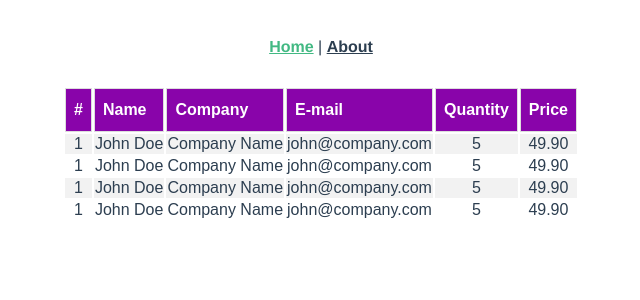
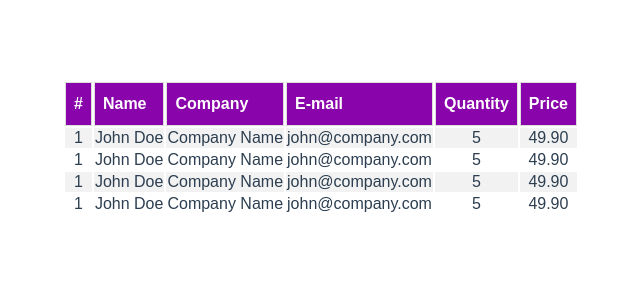
Before and after one commit to cantarellaa/swift-coding-task, a Vue app: page / in a window 1280 px wide. Shown: the top 300 px of the page, without its empty margins (319-959 px from the left). Built offline with nearby package versions, Linux system fonts and the light colour scheme.

Commit message:
Cleaned up the default env a bit more and changed names for better clarity

```diff
--- a/src/App.vue
+++ b/src/App.vue
@@ -1,8 +1,4 @@
 <template>
-  <nav>
-    <router-link to="/">Home</router-link> |
-    <router-link to="/about">About</router-link>
-  </nav>
   <router-view/>
 </template>
 
--- a/src/router/index.js
+++ b/src/router/index.js
@@ -1,20 +1,12 @@
 import { createRouter, createWebHistory } from 'vue-router'
-import HomeView from '../views/HomeView.vue'
+import UserList from '../views/UserList.vue'
 
 const routes = [
   {
     path: '/',
-    name: 'home',
-    component: HomeView
+    name: 'user list',
+    component: UserList
   },
-  {
-    path: '/about',
-    name: 'about',
-    // route level code-splitting
-    // this generates a separate chunk (about.[hash].js) for this route
-    // which is lazy-loaded when the route is visited.
-    component: () => import(/* webpackChunkName: "about" */ '../views/AboutView.vue')
-  }
 ]
 
 const router = createRouter({
--- a/src/views/AboutView.vue
+++ /dev/null
@@ -1,5 +0,0 @@
-<template>
-  <div class="about">
-    <h1>This is an about page</h1>
-  </div>
-</template>
--- a/src/views/HomeView.vue
+++ b/src/views/UserList.vue
@@ -1,5 +1,5 @@
 <template>
-  <div class="home">
+  <div class="users">
     <table id="users-table">
       <thead>
       <tr>
@@ -23,7 +23,7 @@
 import SingleUser from '@/components/SingleUser.vue'
 
 export default {
-  name: 'HomeView',
+  name: 'UserList',
   components: {
     SingleUser
   },
@@ -69,10 +69,11 @@ export default {
 </script>
 
 <style scoped>
-  .home {
+  .users {
   display: flex;
   flex-direction: column;
   align-items: center;
+    margin-top: 5rem;
   }
 
   #users-table {
```
